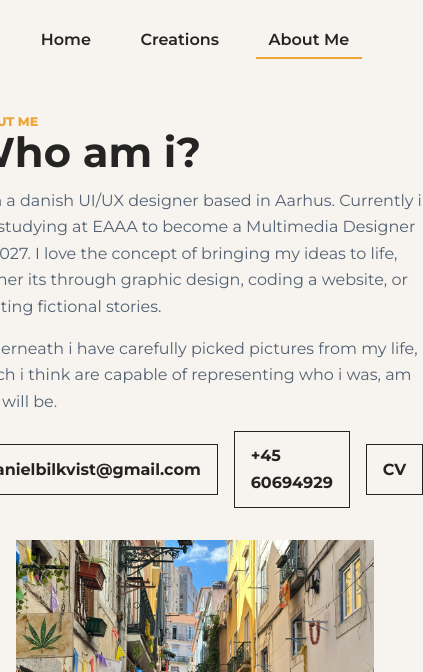
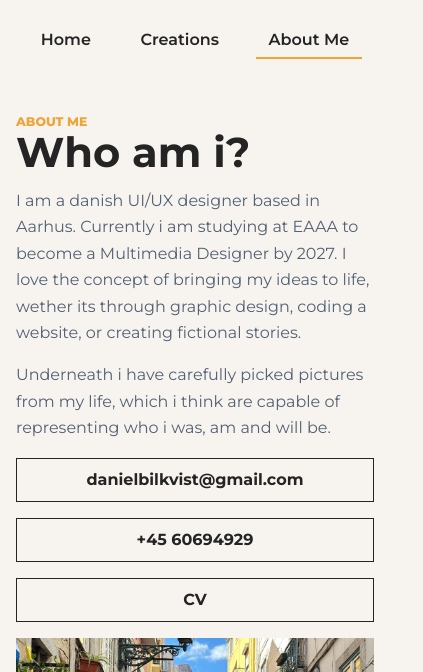
Before and after one commit to danielbilkvist/danielbilkvist.github.io, a React (Vite) app: page /about in a window 390 px wide. Shown: the top 672 px of the page, 423 px wide, since content can reach past the window. Built offline with nearby package versions, Linux system fonts and the light colour scheme; a web font is replaced by a local one.

Commit message:
About repsonsive

```diff
--- a/src/components/AboutGrid.module.css
+++ b/src/components/AboutGrid.module.css
@@ -60,6 +60,8 @@
 @media (max-width: 820px) {
   .grid {
     grid-template-columns: repeat(2, 1fr);
+    gap: 0rem;
+    margin-bottom: 0rem;
   }
 }
 
--- a/src/data/about.js
+++ b/src/data/about.js
@@ -44,7 +44,7 @@ const about = [
     id: 7,
     title: "I love concerts and discovering music",
     description:
-      "I was pretty late to discover how important music is to me. Its one of the most powerful ways help strengthen different moods and emotions, which is especially important when im working on different project that require different mindsets.",
+      "I was pretty late to discover how important music is to me. Its one of the most powerful ways to help strengthen different moods and emotions, which is especially important when im working on different project that requires different mindsets.",
     image: `${import.meta.env.BASE_URL}Concert.jpg`,
   },
   // {
--- a/src/pages/AboutPage.jsx
+++ b/src/pages/AboutPage.jsx
@@ -5,7 +5,7 @@ function AboutPage() {
   return (
     <div className="page">
       <div className={styles.profile}>
-        <p className="profile-info">
+        <div className={styles.profileInfo}>
           <p className="eyebrow">About me</p>
           <h1>Who am i?</h1>
           <p className="intro">
@@ -35,7 +35,7 @@ function AboutPage() {
               CV
             </a>
           </div>
-        </p>
+        </div>
         <img
           className={styles.profileImage}
           src={`${import.meta.env.BASE_URL}Amsterdam.png`}
--- a/src/pages/AboutPage.module.css
+++ b/src/pages/AboutPage.module.css
@@ -5,7 +5,13 @@
   gap: 2rem;
 }
 
+.profileInfo {
+  flex: 1 1 50%;
+  min-width: 0;
+}
+
 .profileImage {
+  flex: 1 1 50%;
   width: 50%;
   height: auto;
   object-fit: cover;
@@ -17,7 +23,7 @@
   justify-content: flex-start;
   align-items: center;
   gap: 1rem;
-  /* padding: 0 0.5rem; */
+  flex-wrap: wrap;
 }
 
 .phone,
@@ -48,7 +54,24 @@
     align-items: center;
   }
 
+  .profileInfo {
+    width: 100%;
+  }
+
   .profileImage {
     display: none;
   }
 }
+
+@media (max-width: 480px) {
+  .contactInfo {
+    flex-direction: column;
+    align-items: stretch;
+  }
+
+  .phone,
+  .mail,
+  .cv {
+    width: 100%;
+  }
+}
```
